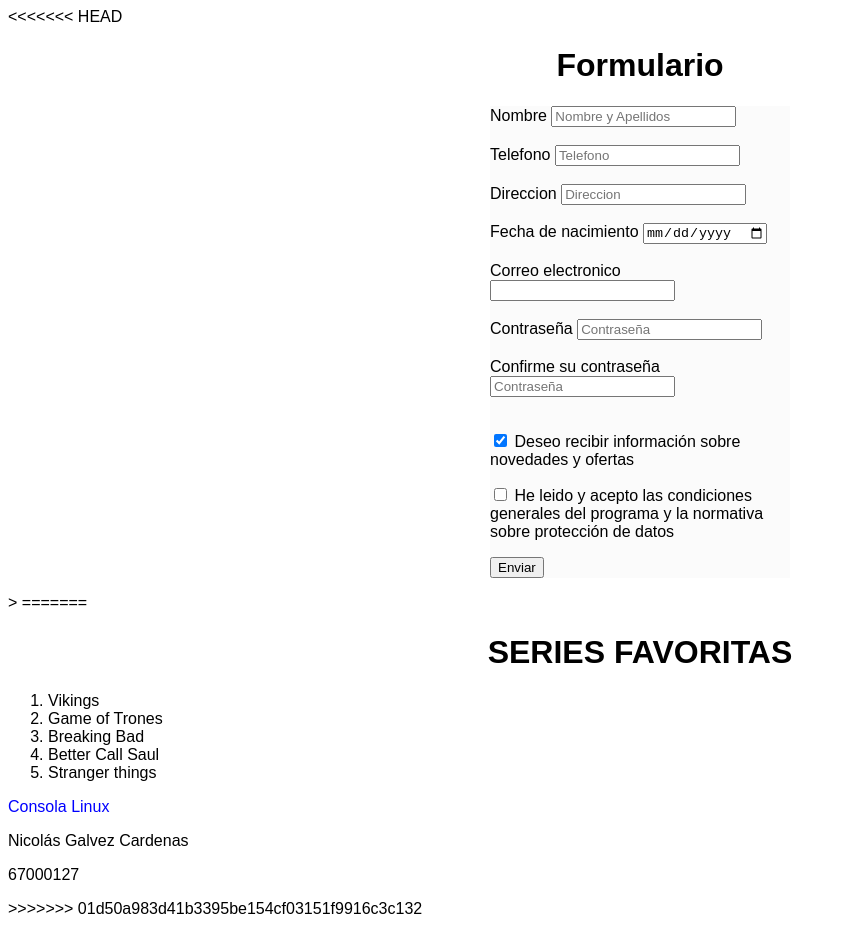
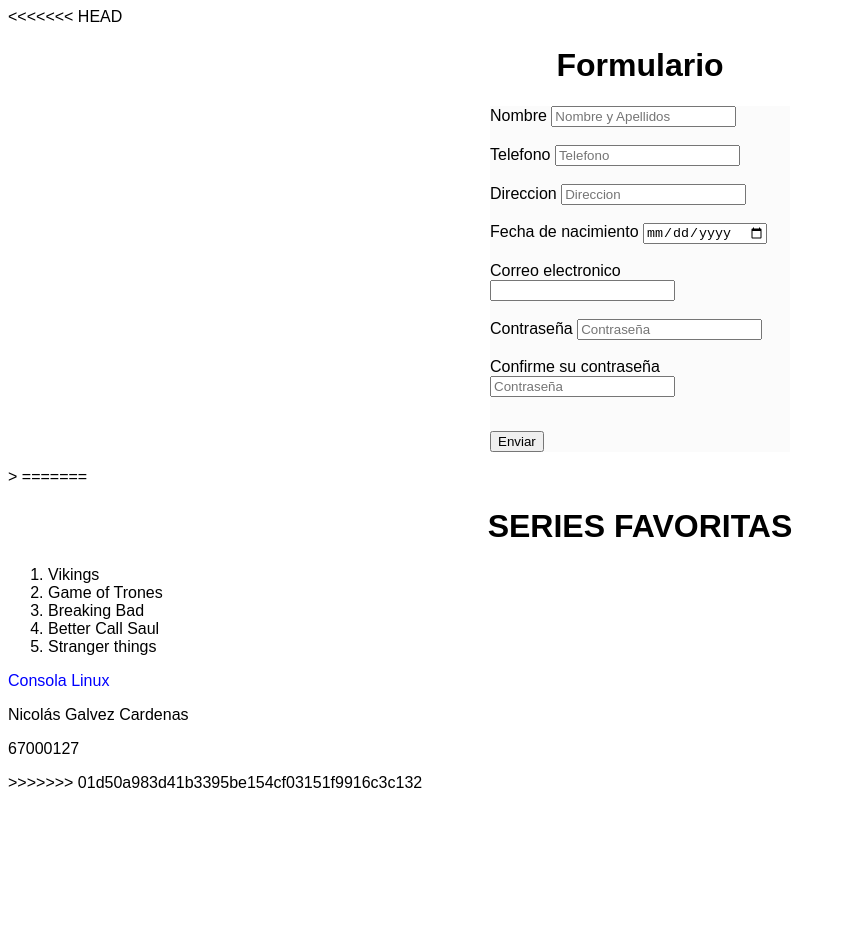
Before and after one commit to Nicolas200319/WEB, a plain HTML site: page index.html in a window 1280 px wide. Shown: the whole page, without its empty margins (0-846 px from the left). After the commit the page ends 800 px from the top, so only its background shows below. Drawn offline with Linux system fonts and the light colour scheme.

Commit message:
actualizacion del formulario

```diff
--- a/index.html
+++ b/index.html
@@ -56,14 +56,6 @@
     </label>
 
     <p>
-    <input type="checkbox" name="info" id="info" checked="checked" /> <label for="info">Deseo recibir información sobre novedades y ofertas</label>
-    </p>
-
-    <p>
-    <input type="checkbox" name="condiciones" id="condiciones" /> <label for="condiciones"> He leido y acepto las condiciones generales del programa y la normativa sobre protección de datos</label>
-    </p>
-
-    <p>
     <input type="submit" value="Enviar" />
     </p>
     </form>>
```
